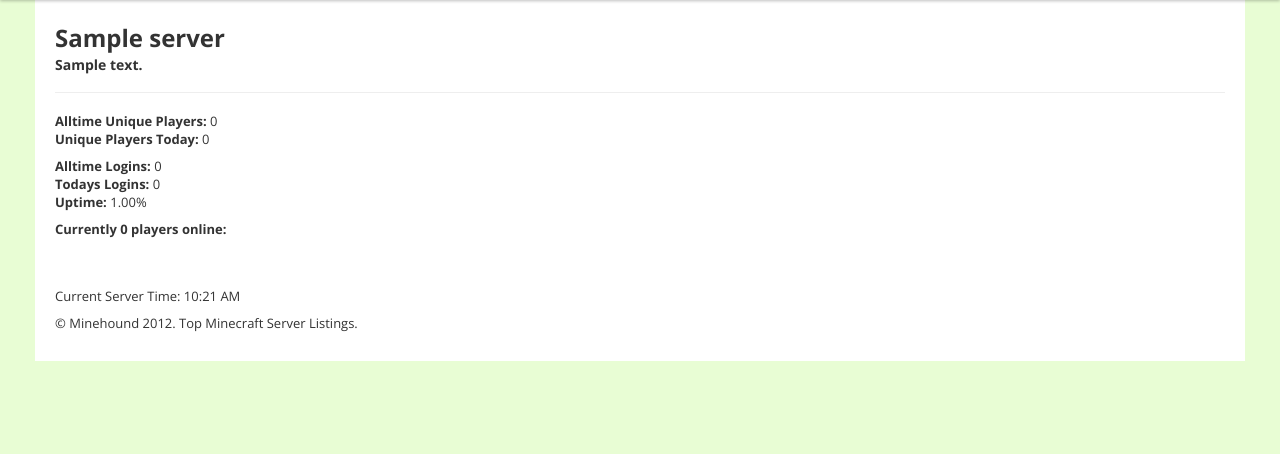
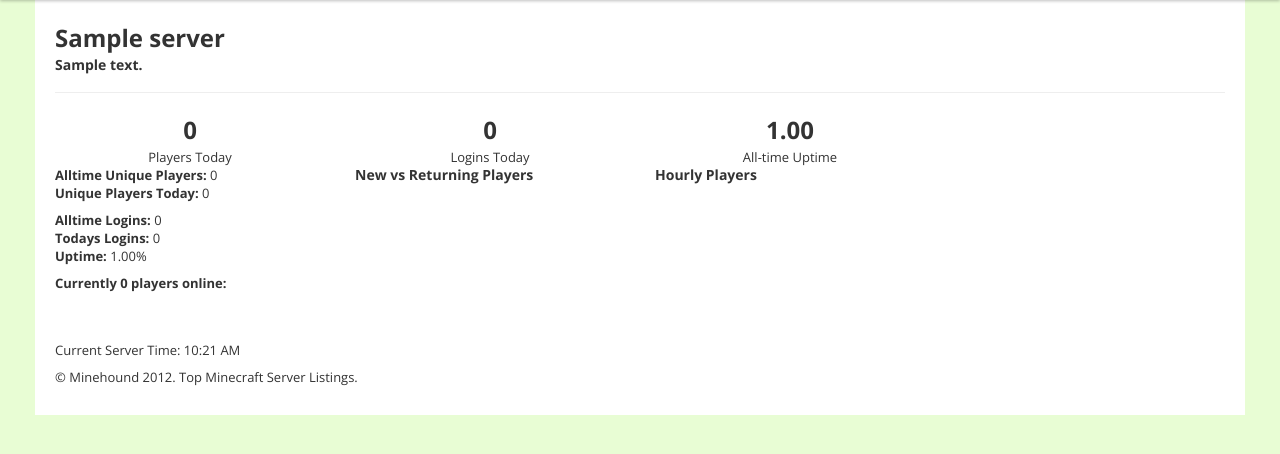
Before and after one commit to adambratt/MineHound, a Django app: page /server/view/1/ in a window 1280 px wide. Shown: the part 57-511 px from the top of the page. Run offline with Django 3.2, Linux system fonts and the light colour scheme; tables that the repository leaves empty hold one stand-in row (values such as "Sample post"); data that the repository does not hold is empty; parts of the project's set-up code (start-up, migrations or seed data) failed here and were passed over; some libraries are stand-ins or nearby versions.

Commit message:
server addition

```diff
--- a/minehound/assets/js/charts.js
+++ b/minehound/assets/js/charts.js
@@ -1,8 +1,4 @@
-function graphHourlyUsers(ele_id, d, title) {
-
-  if(!title){
-    title = "Hourly Users";
-  }
+function graphHourlyUsers(ele_id, d) {
 
   var hours = [];
   var users = [];
@@ -15,12 +11,12 @@ function graphHourlyUsers(ele_id, d, title) {
     data.addRow([(d[x].hour).toString(), d[x].users]);
   }
 
-  new google.visualization.AreaChart(document.getElementById(ele_id)).draw(data, {legend: 'none', title: title, hAxis: {fontSize: 8}});
+  new google.visualization.AreaChart(document.getElementById(ele_id)).draw(data, {legend: 'none', hAxis: {fontSize: 8}});
 
 }
 
 function graphWeekUsers(ele_id, d) {
-    graphHourlyUsers(ele_id, d, "Weekly Users")
+    graphHourlyUsers(ele_id, d)
 }
 
 
--- a/minehound/templates/server_view.html
+++ b/minehound/templates/server_view.html
@@ -4,6 +4,20 @@
 <h2> {{server.name}}</h2>
 <h4>{{server.address}}</h4>
 <hr>
+<div class="row">
+    <div class="span3" style="text-align: center;">
+        <h2>{{server.today_players}}</h2>
+        Players Today
+    </div>
+    <div class="span3" style="text-align: center;">
+        <h2>{{server.today_sessions}}</h2>
+        Logins Today
+    </div>
+    <div class="span3" style="text-align: center;">
+        <h2>{{server.uptime}}</h2>
+        All-time Uptime
+    </div>
+</div>
 <div class="row">
     <div class="span3">
         <p>
@@ -17,9 +31,11 @@
         </p>
     </div>
     <div class="span3">
+        <h4>New vs Returning Players</h4>
         <div id="visitor_pie"></div>
     </div>
     <div class="span6">
+        <h4>Hourly Players</h4>
         <div id="hourlyuser_chart"></div>
         <div id="weeklyuser_chart"></div>
     </div>
```
